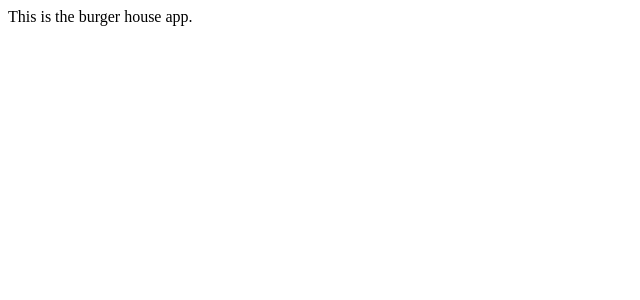
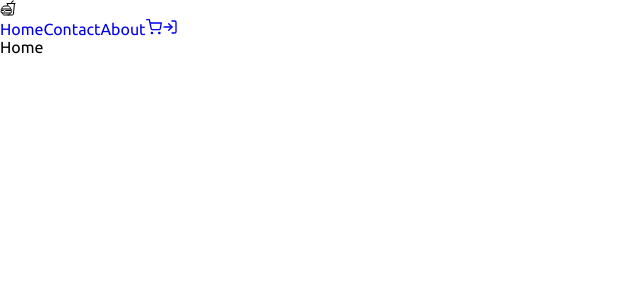
Before and after one commit to AmanMandal7/The-Burger-House, a React (Create React App) app in the folder frontend/: page / in a window 1280 px wide. Shown: the top 300 px of the page, without its empty margins (0-640 px from the left). Built offline with nearby package versions, Linux system fonts and the light colour scheme.

Commit message:
Added components and scss

```diff
--- a/frontend/src/App.js
+++ b/frontend/src/App.js
@@ -1,8 +1,16 @@
+import './styles/app.scss';
+import { BrowserRouter as Router, Routes, Route } from 'react-router-dom';
+import Home from './components/home/Home';
+import Header from './components/layout/Header';
+
 function App() {
   return (
-    <div className="App">
-      This is the burger house app.
-    </div>
+    <Router>
+      <Header />
+      <Routes>
+        <Route path='/' element={<Home />} />
+      </Routes>
+    </Router>
   );
 }
 
--- /dev/null
+++ b/frontend/src/components/home/Home.jsx
@@ -0,0 +1,7 @@
+import React from "react";
+
+const Home = () => {
+  return <div>Home</div>;
+};
+
+export default Home;
--- /dev/null
+++ b/frontend/src/components/layout/Header.jsx
@@ -0,0 +1,30 @@
+import React from "react";
+import { IoFastFoodOutline } from "react-icons/io5";
+import { FiShoppingCart, FiLogIn } from "react-icons/fi";
+import { FaUser } from "react-icons/fa";
+import { Link } from "react-router-dom";
+
+const Header = ({ isAuthenticated = false }) => {
+  return (
+    <nav>
+      <div>
+        <IoFastFoodOutline />
+      </div>
+
+      <div>
+        <Link to="/">Home</Link>
+        <Link to="/contact">Contact</Link>
+        <Link to="/about">About</Link>
+        <Link to="/cart">
+          <FiShoppingCart />
+        </Link>
+
+        <Link to={isAuthenticated ? "/me" : "/login"}>
+          {isAuthenticated ? <FaUser /> : <FiLogIn />}
+        </Link>
+      </div>
+    </nav>
+  );
+};
+
+export default Header;
--- /dev/null
+++ b/frontend/src/styles/app.scss
@@ -0,0 +1,11 @@
+* {
+  margin: 0%;
+  padding: 0%;
+  font-family: "Ubuntu", sans-serif;
+  box-sizing: border-box;
+}
+a {
+  text-decoration: none;
+}
+
+@import url("https://fonts.googleapis.com/css2?family=Roboto:wght@100;300;400;500;700;900&family=Tenor+Sans&family=Ubuntu:wght@300;400;500;700&display=swap");
--- /dev/null
+++ b/frontend/src/styles/colors.scss
@@ -0,0 +1,5 @@
+$red: rgb(156, 0, 60);
+$reddark: rgb(126, 0, 48);
+$dark: rgb(33, 33, 33);
+$lightdark: rgba(33, 33, 33, 0.711);
+$pink: rgb(255, 239, 239);
--- /dev/null
+++ b/frontend/src/styles/header.scss
@@ -0,0 +1 @@
+@import "colors";
```
